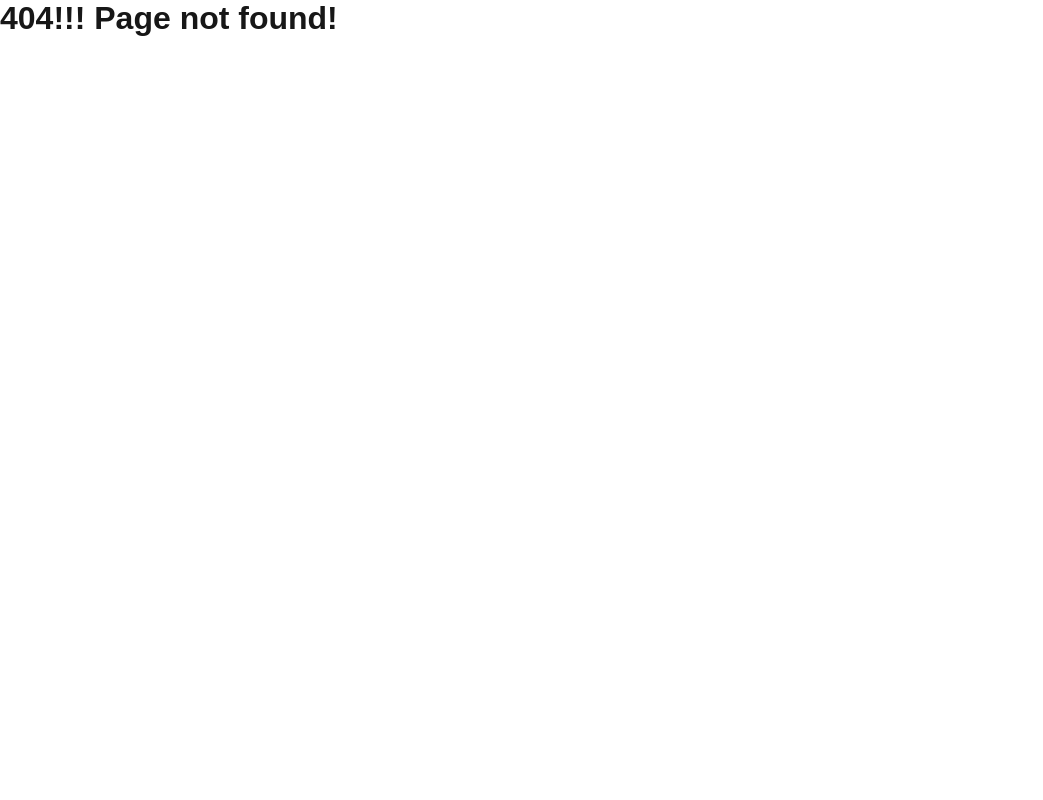
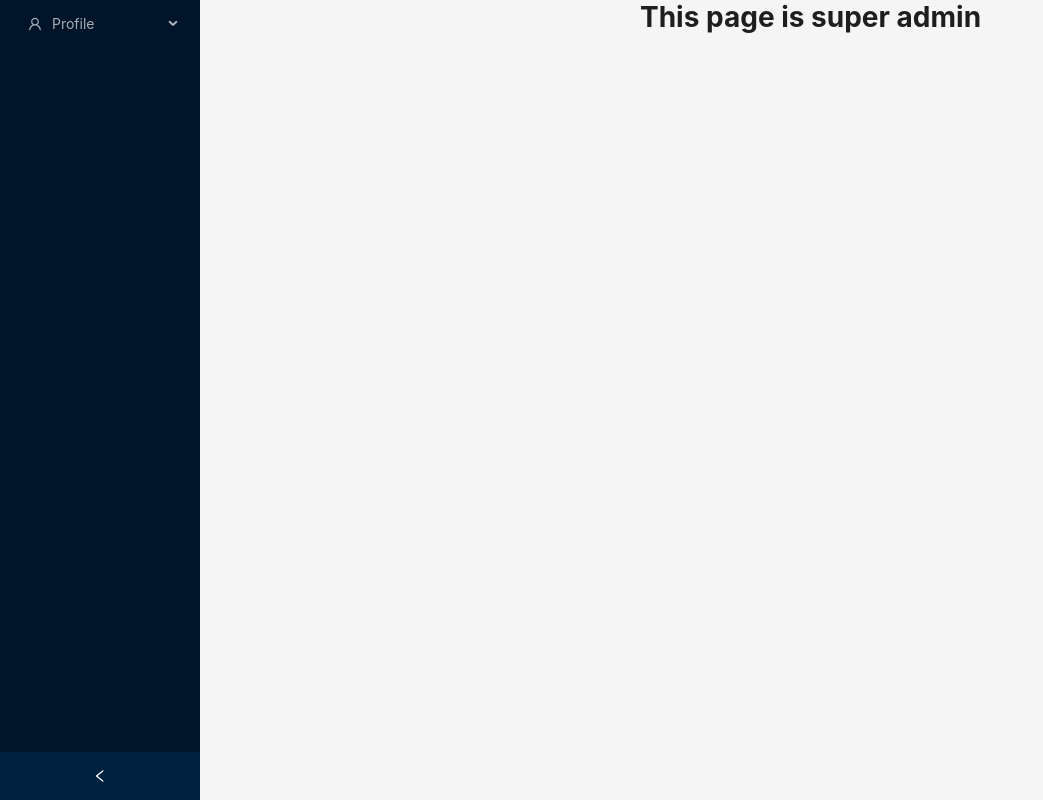
Before and after one commit to MamunHossain1999/university-management-system, a Next.js app: page /super-admin in a window 1280 px wide. Before the commit this address had no page. Shown: the whole page, without its empty margins (0-1043 px from the left). Built offline with nearby package versions, Linux system fonts and the light colour scheme; what @ant-design/nextjs-registry would draw is missing.

Commit message:
added menu items

```diff
--- /dev/null
+++ b/src/app/(withlayout)/layout.tsx
@@ -0,0 +1,16 @@
+import Contents from "@/components/ui/contents";
+import SiderComponent from "@/components/ui/sider";
+import { Layout } from "antd";
+
+
+// akhane chidlren nite hobe
+const DashboardLayout = ({children}: {children: React.ReactNode}) => {
+  return(
+   <Layout hasSider>
+    <SiderComponent/>
+     <Contents>{children}</Contents>
+   </Layout>
+  );
+};
+
+export default DashboardLayout;
--- /dev/null
+++ b/src/app/(withlayout)/super-admin/page.tsx
@@ -0,0 +1,11 @@
+
+
+const page = () => {
+    return (
+        <div>
+            <h1>This page is super admin</h1>
+        </div>
+    );
+};
+
+export default page;
--- /dev/null
+++ b/src/components/ui/contents.tsx
@@ -0,0 +1,13 @@
+import { Content } from "antd/es/layout/layout";
+
+const Contents = ({ children }: { children: React.ReactNode }) => {
+    return (
+        <Content style={{ margin: '0 16px' }}>
+
+          {children}
+
+        </Content>
+    );
+};
+
+export default Contents;
--- /dev/null
+++ b/src/components/ui/sider.tsx
@@ -0,0 +1,60 @@
+"use client";
+import React, { useState } from 'react';
+import {
+  DesktopOutlined,
+  FileOutlined,
+  PieChartOutlined,
+  TeamOutlined,
+  UserOutlined,
+} from '@ant-design/icons';
+import type { MenuProps } from 'antd';
+import {Layout, Menu} from 'antd';
+import { USER_ROLE } from '@/constants/role';
+import { sidebarItems } from '@/constants/sidebarItems';
+
+const { Sider } = Layout;
+
+type MenuItem = Required<MenuProps>['items'][number];
+
+function getItem(
+  label: React.ReactNode,
+  key: React.Key,
+  icon?: React.ReactNode,
+  children?: MenuItem[],
+): MenuItem {
+  return {
+    key,
+    icon,
+    children,
+    label,
+  } as MenuItem;
+}
+
+const items: MenuItem[] = [
+    getItem('Option 1', '1', <PieChartOutlined />),
+    getItem('Option 2', '2', <DesktopOutlined />),
+    getItem('User', 'sub1', <UserOutlined />, [
+      getItem('Tom', '3'),
+      getItem('Bill', '4'),
+      getItem('Alex', '5'),
+    ]),
+    getItem('Team', 'sub2', <TeamOutlined />, [getItem('Team 1', '6'), getItem('Team 2', '8')]),
+    getItem('Files', '9', <FileOutlined />),
+  ];
+
+const SiderComponent = () => {
+  const [collapsed, setCollapsed] = useState(false);
+
+  const role= USER_ROLE.STUDENT;
+  return (
+    <Layout style={{ minHeight: '100vh' }}>
+    <Sider collapsible collapsed={collapsed} onCollapse={(value) => setCollapsed(value)}>
+      <div className="demo-logo-vertical" />
+      <Menu theme="dark" defaultSelectedKeys={['1']} mode="inline" items={sidebarItems(role)} />
+    </Sider>
+    </Layout>
+
+  );
+};
+
+export default SiderComponent;
--- /dev/null
+++ b/src/constants/role.ts
@@ -0,0 +1,6 @@
+export enum USER_ROLE{
+    STUDENT = 'student',
+    FACULTY = 'faculty',
+    ADMIN = 'admin',
+    SUPER_ADMIN = 'super_admin'
+}
--- /dev/null
+++ b/src/constants/sidebarItems.tsx
@@ -0,0 +1,26 @@
+import { MenuProps } from "antd";
+import {
+    UserOutlined,
+  } from '@ant-design/icons';
+
+export const sidebarItems = (role : string) => {
+    const defaultSidebarItems: MenuProps['items'] = [
+        {
+            label: 'Profile',
+            key: 'prodile',
+            icon:  <UserOutlined />,
+            children:[
+                {
+                    label: "Account Profile",
+                    key: 'profile'
+                },
+                {
+                    label: "Change Password",
+                    key: "password"
+                }
+            ],
+        },
+    ];
+    if(role === "student") return defaultSidebarItems;
+
+};
```
Also changed, not shown: src/app/(withlayout)/student/page.tsx (added, +11 -0 lines).
